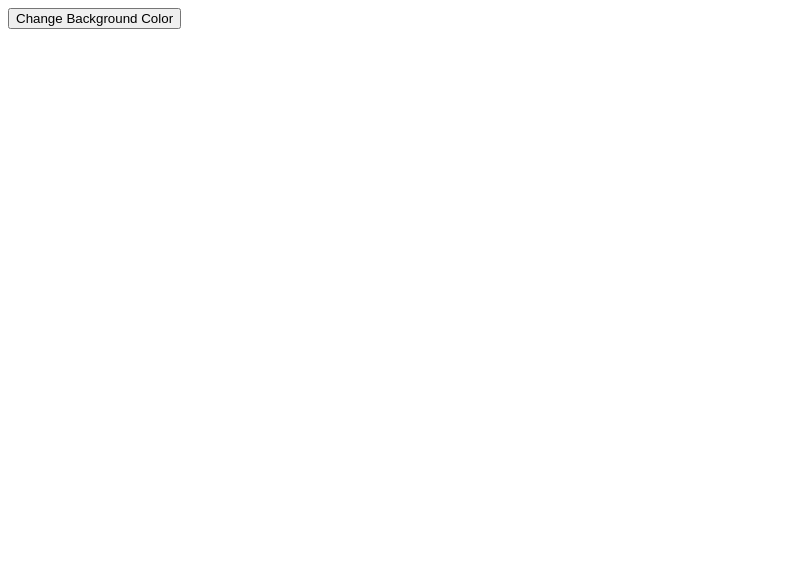
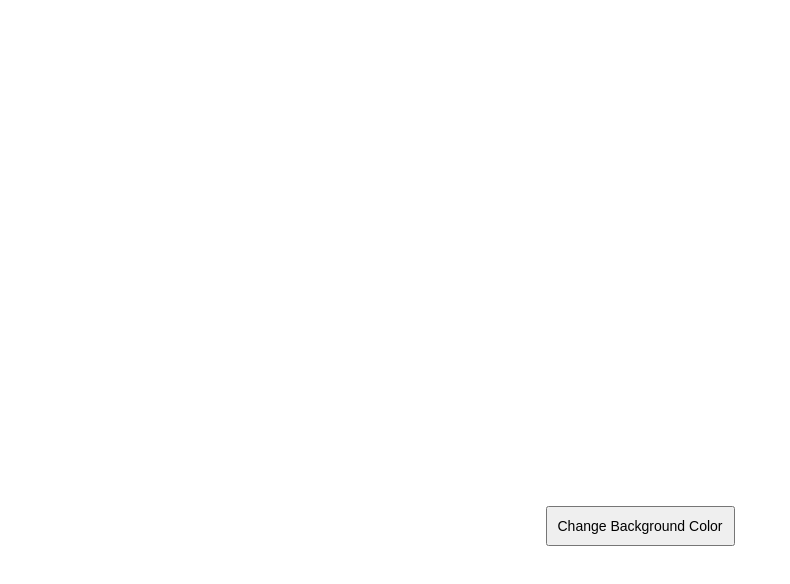
Before and after one commit to wingsown/background-color-change, a plain HTML site: page index.html in a window 1280 px wide. Shown: the whole page, without its empty margins (0-790 px from the left). Drawn offline with Linux system fonts and the light colour scheme.

Commit message:
Added styling

```diff
--- a/index.html
+++ b/index.html
@@ -2,7 +2,7 @@
 <html>
     <head>
         <title>Background Color Change</title>
-        <link rel="stylesheet" type="text/css" href="">
+        <link rel="stylesheet" type="text/css" href="style.css">
     </head>
     <body>
         <button onclick="changeColor()">Change Background Color</button>
--- /dev/null
+++ b/style.css
@@ -0,0 +1,6 @@
+button {
+    display: block;
+    margin: 40% auto;
+    font-size: 14px;
+    padding: 10px;
+}
```
